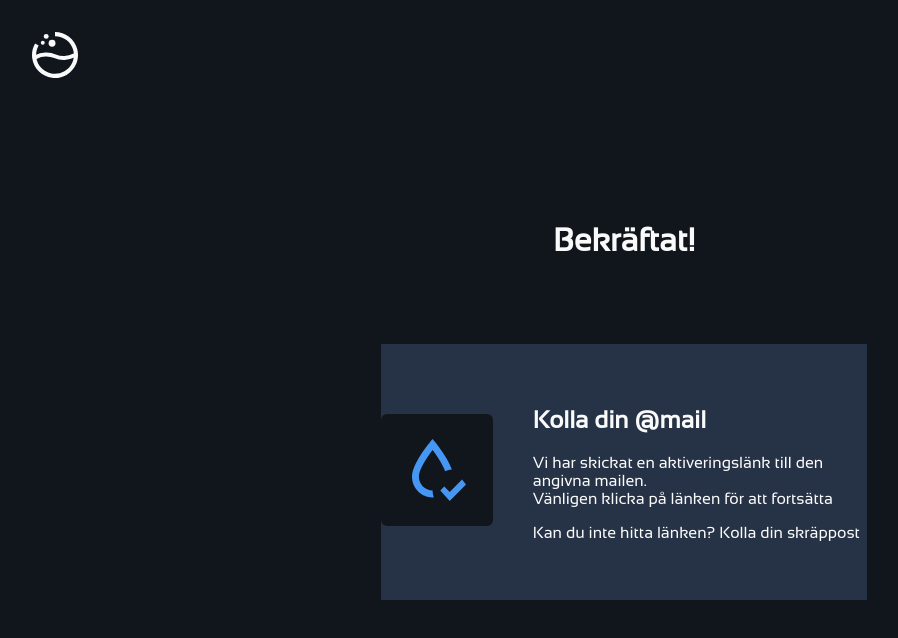
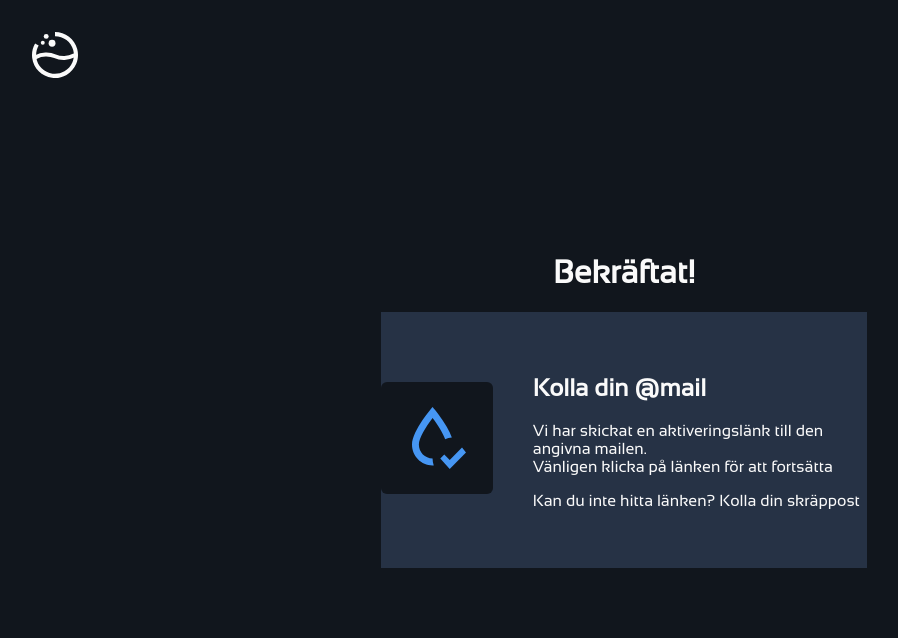
Before and after one commit to nybbe123/h2go, a Next.js app: page /verify in a window 1280 px wide. Shown: the top 638 px of the page, without its empty margins (16-914 px from the left). Built offline with nearby package versions, Linux system fonts and the light colour scheme.

Commit message:
added more styling

```diff
--- a/pages/verify.tsx
+++ b/pages/verify.tsx
@@ -9,9 +9,11 @@
       <div className={styles["logo-container-sign-up"]}>
         <Logo />
       </div>
-      <div>
+      <div className={styles["confirm-container"]}>
+        <div className={styles["confirm-h1"]}>
           <h1>Bekräftat!</h1>
         </div>
+
         <div className={styles["confirm-text-container"]}>
           <div>
             <Confirm />
@@ -27,6 +29,7 @@
           </div>
         </div>
       </div>
+    </div>
   );
 };
 
--- a/styles/SignUpPage.module.scss
+++ b/styles/SignUpPage.module.scss
@@ -74,6 +74,19 @@
         }
     }
 
+    .confirm-container {
+      display: flex;
+      flex-direction: column;
+      align-items: center;
+      justify-content: center;
+      width: 100%;
+    }
+
+    .confirm-h1 {
+      display: flex;
+
+    }
+
     .confirm-text-container {
 
       display: flex;
```
Lines whose indentation alone changed are shown as unchanged.
